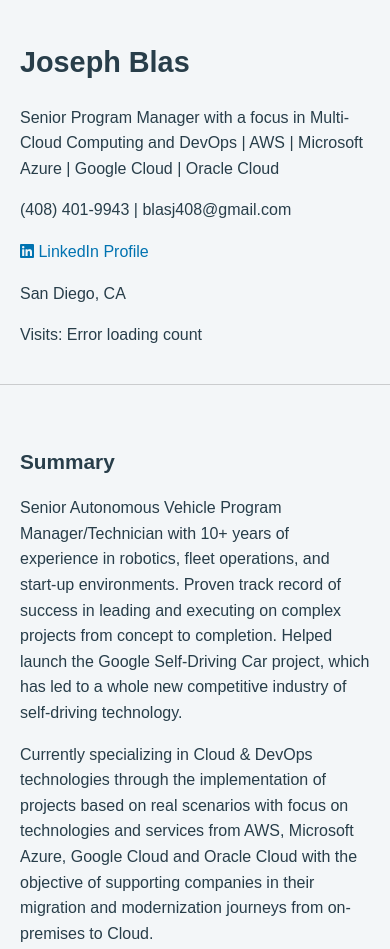
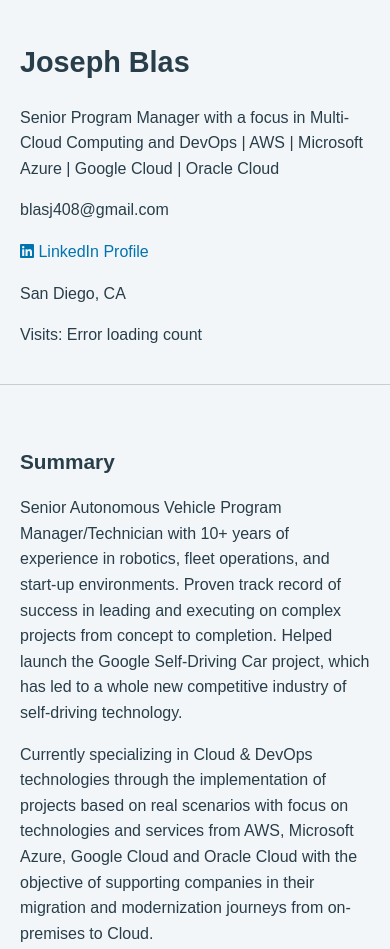
Before and after one commit to joblas/cloud_resume, a website: page public/index.html in a window 390 px wide. Shown: the top 949 px of the page. Drawn offline with Linux system fonts and the light colour scheme; no server answers.

Commit message:
remove phone number

```diff
--- a/public/index.html
+++ b/public/index.html
@@ -12,7 +12,7 @@
     <header>
         <h1>Joseph Blas</h1>
         <p>Senior Program Manager with a focus in Multi-Cloud Computing and DevOps | AWS | Microsoft Azure | Google Cloud | Oracle Cloud</p>
-        <p>(408) 401-9943 | blasj408@gmail.com</p>
+        <p>blasj408@gmail.com</p>
         <p>
             <a href="https://www.linkedin.com/in/joseph-blas" target="_blank" rel="noopener noreferrer">
                 <i class="fab fa-linkedin"></i>
```
